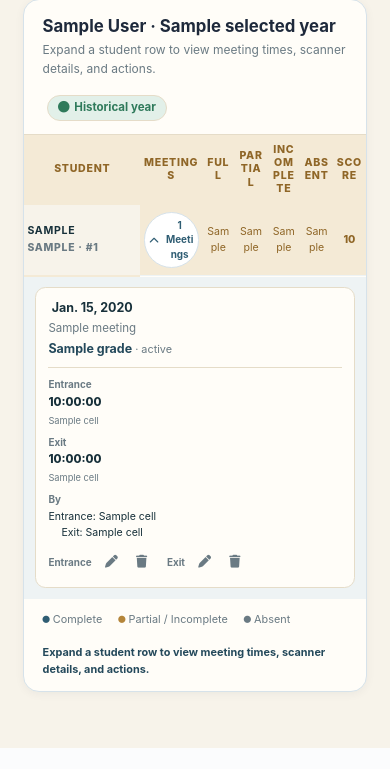
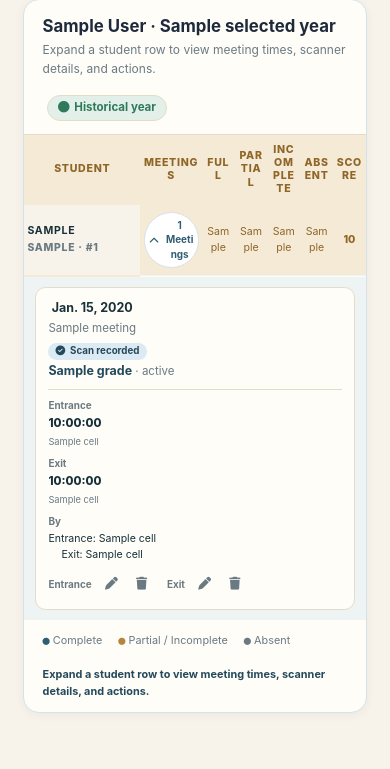
Before and after one commit to JoethonDev/bibleinstitute, a Django app: template management_system/templates/attendance_management.html in a window 390 px wide, after a click that opens the changed part. Shown: the part 955-1724 px from the top of the page. Before the commit the page ends 1703 px from the top, so only its background shows below. Run offline with Django 5.2, Linux system fonts and the light colour scheme; the template is opened without the code that fills it: most values are stand-ins (such as "Sample title", 1, 10 or a date in 2020); some libraries are stand-ins or nearby versions.

Commit message:
feat: Add scan recorded status to attendance matrix and update UI for better clarity

```diff
--- a/management_system/static/css/app_admin.css
+++ b/management_system/static/css/app_admin.css
@@ -2256,7 +2256,7 @@ body:has(.admin-layout.ad-shell) { background: var(--ps-page-bg); }
 .attendance-matrix-expand .fa-chevron-down { transition: transform var(--ps-motion); }
 .attendance-matrix-expand[aria-expanded="true"] .fa-chevron-down { transform: rotate(180deg); }
 .attendance-matrix-detail-row > td { padding: 0 !important; border: 0 !important; background: transparent !important; }
-.attendance-matrix-meeting-list { display: grid; grid-template-columns: minmax(0, 1fr); gap: .55rem; padding: .65rem; background: var(--ps-mist); }
+.attendance-matrix-meeting-list { display: grid; grid-template-columns: repeat(auto-fit, minmax(min(100%, 22rem), 1fr)); align-items: start; gap: .55rem; padding: .65rem; background: var(--ps-mist); }
 .attendance-matrix-meeting {
     min-width: 0;
     padding: .7rem .8rem;
@@ -2266,10 +2266,14 @@ body:has(.admin-layout.ad-shell) { background: var(--ps-page-bg); }
 }
 .attendance-matrix-meeting-head { display: flex; align-items: flex-start; justify-content: space-between; gap: .65rem; padding-bottom: .5rem; border-bottom: 1px solid var(--ps-line); }
 .attendance-matrix-meeting-head > div { display: grid; min-width: 0; gap: .12rem; }
+.attendance-matrix-meeting-head-state { justify-items: end; text-align: end; }
 .attendance-matrix-meeting-head strong { color: var(--ps-ink); font-size: .78rem; }
 .attendance-matrix-meeting-head > div span { color: var(--ps-muted); font-size: .72rem; overflow-wrap: anywhere; }
 .attendance-matrix-meeting-grade { flex: 0 0 auto; color: var(--ps-muted); font-size: .68rem; }
 .attendance-matrix-meeting-grade strong { color: var(--ps-teal-deep); }
+.attendance-matrix-record-state { display: inline-flex; align-items: center; gap: .3rem; padding: .16rem .45rem; border-radius: 999px; font-size: .61rem !important; font-weight: 750; line-height: 1.25; }
+.attendance-matrix-record-state.is-recorded { color: var(--ps-teal-deep) !important; background: var(--ps-teal-soft); }
+.attendance-matrix-record-state.is-unrecorded { color: var(--ps-muted) !important; background: var(--ps-cream); }
 .attendance-matrix-meeting-data { display: grid; grid-template-columns: repeat(2, minmax(0, 1fr)); gap: .55rem; padding-top: .55rem; }
 .attendance-matrix-meeting-data > div { display: grid; align-content: start; justify-items: start; min-width: 0; gap: .12rem; }
 .attendance-matrix-meeting-actors { grid-column: 1 / -1; }
@@ -2300,7 +2304,8 @@ body:has(.admin-layout.ad-shell) { background: var(--ps-page-bg); }
     .attendance-matrix-table th,
     .attendance-matrix-table td { padding: .45rem .2rem; font-size: .66rem; }
     .attendance-matrix-expand { padding: .3rem .25rem; font-size: .62rem; }
-    .attendance-matrix-meeting-head { flex-direction: column; gap: .2rem; }
+    .attendance-matrix-meeting-head { flex-direction: column; gap: .35rem; }
+    .attendance-matrix-meeting-head-state { justify-items: start; text-align: start; }
     .attendance-matrix-meeting-data { grid-template-columns: minmax(0, 1fr); }
     .attendance-matrix-meeting-actors { grid-column: auto; }
 }
--- a/management_system/templates/partials/attendance_management_content.html
+++ b/management_system/templates/partials/attendance_management_content.html
@@ -140,7 +140,7 @@
           <tr class="attendance-matrix-detail-row"><td colspan="7"><div class="collapse" id="attendance-meetings-{{ row.student.pk }}"><div class="attendance-matrix-meeting-list">
             {% for cell in row.cells %}
             <article class="attendance-matrix-meeting attendance-matrix-cell--{{ cell.status }}">
-              <header class="attendance-matrix-meeting-head"><div><strong>{{ cell.meeting.date|date:"DATE_FORMAT" }}</strong><span>{{ cell.meeting.course_name }}</span></div><span class="attendance-matrix-meeting-grade"><strong>{{ cell.grade }}</strong> · {{ cell.status_label }}</span></header>
+              <header class="attendance-matrix-meeting-head"><div><strong>{{ cell.meeting.date|date:"DATE_FORMAT" }}</strong><span>{{ cell.meeting.course_name }}</span></div><div class="attendance-matrix-meeting-head-state"><span class="attendance-matrix-record-state{% if cell.entrance or cell.exit %} is-recorded{% else %} is-unrecorded{% endif %}"><i class="fas {% if cell.entrance or cell.exit %}fa-circle-check{% else %}fa-circle-xmark{% endif %}" aria-hidden="true"></i>{% if cell.entrance or cell.exit %}{% translate "Scan recorded" %}{% else %}{% translate "No scan recorded" %}{% endif %}</span><span class="attendance-matrix-meeting-grade"><strong>{{ cell.grade }}</strong> · {{ cell.status_label }}</span></div></header>
               <div class="attendance-matrix-meeting-data">
                 <div><span class="attendance-matrix-data-label">{% translate "Entrance" %}</span>{% if cell.entrance %}<span class="attendance-matrix-time">{{ cell.entrance.scanned_at|date:"H:i:s" }}</span><span class="attendance-matrix-source">{{ cell.entrance_source_label }}</span>{% else %}<span class="attendance-matrix-missing">—</span>{% endif %}</div>
                 <div><span class="attendance-matrix-data-label">{% translate "Exit" %}</span>{% if cell.exit %}<span class="attendance-matrix-time">{{ cell.exit.scanned_at|date:"H:i:s" }}</span><span class="attendance-matrix-source">{{ cell.exit_source_label }}</span>{% else %}<span class="attendance-matrix-missing">—</span>{% endif %}</div>
```
Also changed, not shown: locale/ar/LC_MESSAGES/django.po, locale/en/LC_MESSAGES/django.po, 2 other files.
